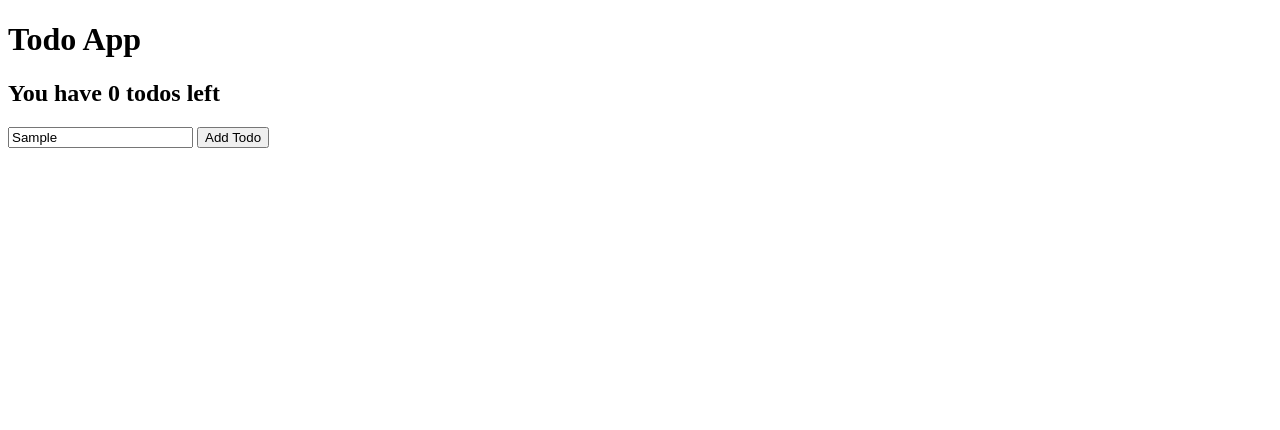
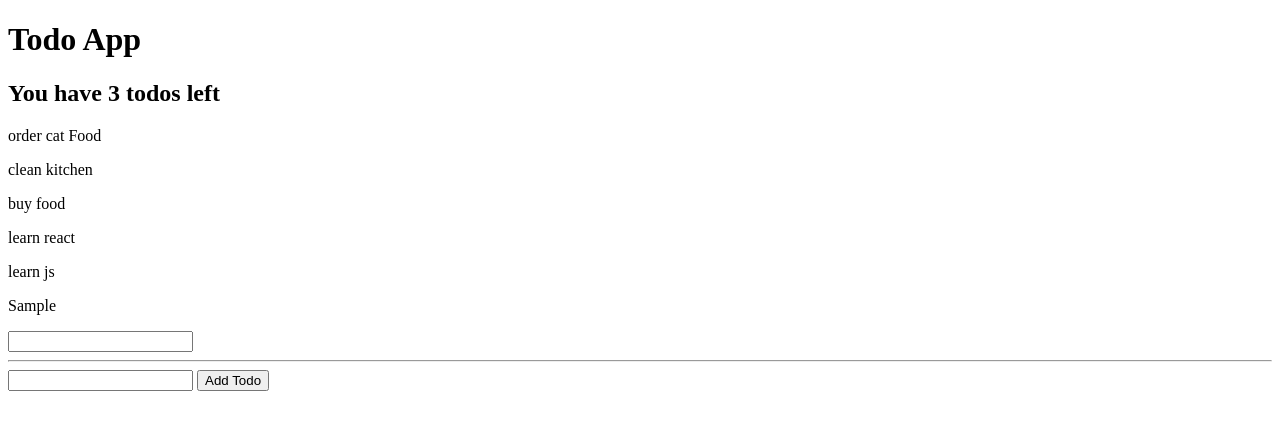
Before and after one commit to luuniem/js-tutorials, a plain HTML site: page todo-app/index.html in a window 1280 px wide. Both pictures are taken after typing "Sample" into the empty fields and a click on the button "Add Todo". Drawn offline with Linux system fonts and the light colour scheme.

Commit message:
input field tutorial completed for todo app

```diff
--- a/notes-app/main.js
+++ b/notes-app/main.js
@@ -47,4 +47,5 @@ document.querySelector("#search-text").addEventListener("input", function(e) {
 document.querySelector("#name-form").addEventListener("submit", function(e) {
   e.preventDefault();
   console.log(e.target.elements.firstName.value);
+  e.target.elements.firstName.value = "";
 });
--- a/todo-app/index.html
+++ b/todo-app/index.html
@@ -10,8 +10,13 @@
     <h1>Todo App</h1>
     <div id="todos"></div>
     <input id="search-text" type="text" placeholer="Filter todos" />
-    <button id="add-todo">Add Todo</button>
-    <div id="filtered-todo"></div>
+
+    <!-- <div id="filtered-todo"></div> -->
+    <hr />
+    <form id="todo-form">
+      <input type="text" name="todoText" />
+      <button id="add-todo">Add Todo</button>
+    </form>
     <script src="main.js"></script>
   </body>
 </html>
--- a/todo-app/main.js
+++ b/todo-app/main.js
@@ -53,11 +53,18 @@ const renderTodos = function(todos, filters) {
 
 renderTodos(todos, filters);
 
-document.querySelector("#add-todo").addEventListener("click", function(e) {
-  console.log("Add a new todo");
-});
-
 document.querySelector("#search-text").addEventListener("input", function(e) {
   filters.searchText = e.target.value;
   renderTodos(todos, filters);
 });
+
+document.querySelector("#todo-form").addEventListener("submit", function(e) {
+  e.preventDefault();
+
+  todos.push({
+    text: e.target.elements.todoText.value,
+    completed: false
+  });
+  renderTodos(todos, filters);
+  e.target.elements.todoText.value = "";
+});
```
